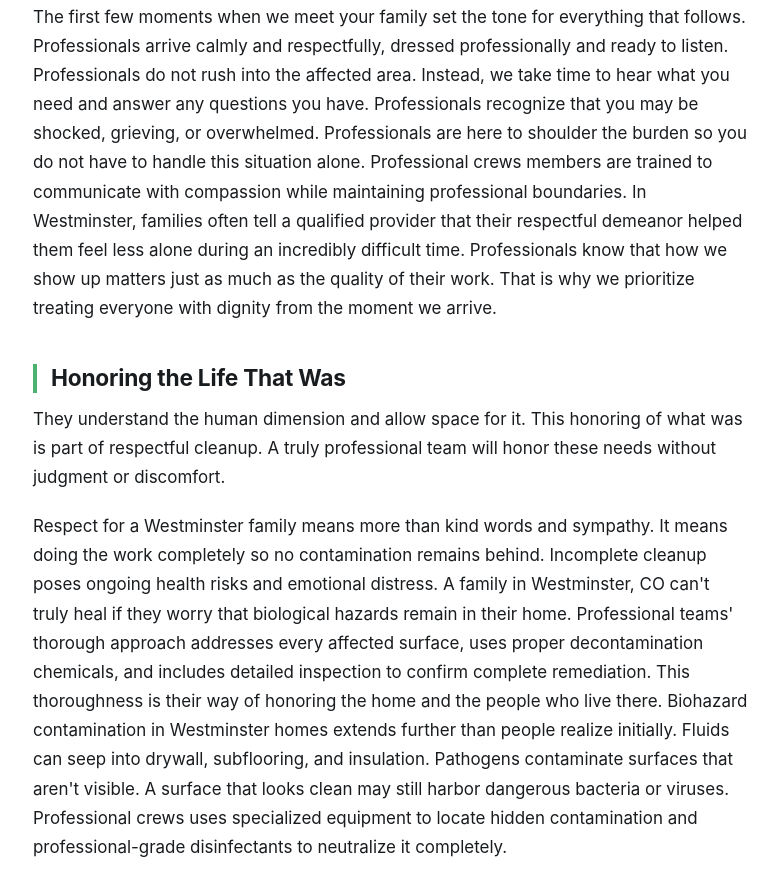
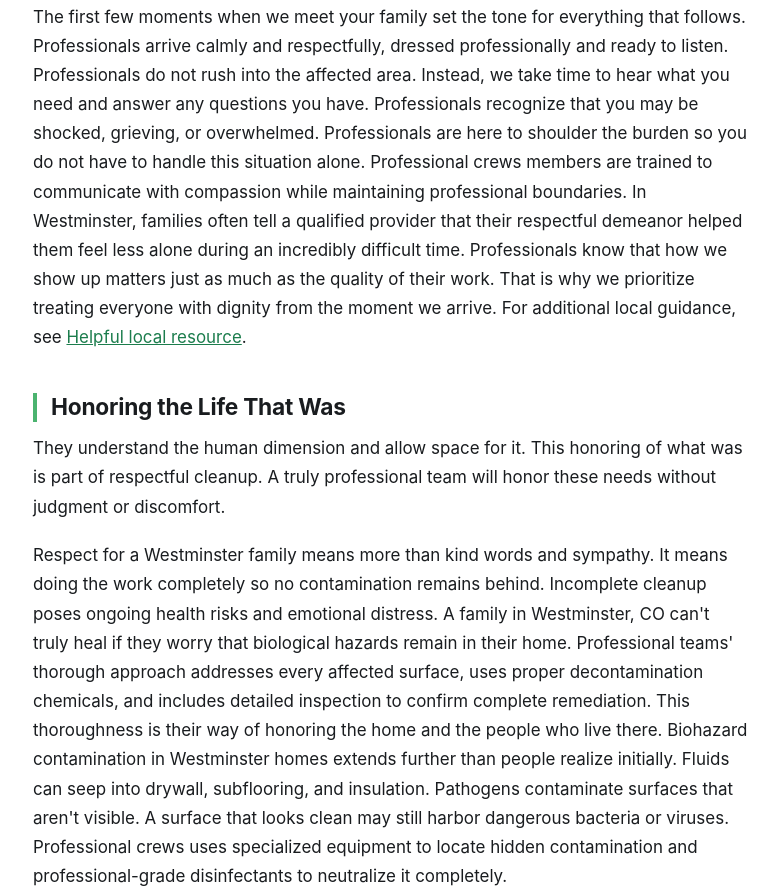
Before and after one commit to cloudstackingmasumak/cloudstacking-deploybase, a plain HTML site: page westminster-co-biohazard-cleanup/index.html in a window 1280 px wide. Shown: the part 1767-2661 px from the top of the page, without its empty margins (249-1027 px from the left). Drawn offline with Linux system fonts and the light colour scheme.

Commit message:
publish westminster-co-biohazard-cleanup

```diff
--- a/westminster-co-biohazard-cleanup/index.html
+++ b/westminster-co-biohazard-cleanup/index.html
@@ -93,13 +93,13 @@
 <p>Biohazard cleanup is work that few understand until they are faced with the heartbreaking reality of loss. In Westminster, Colorado, families experiencing trauma deserve more than just cleaning services. They need professionals who approach their work with genuine respect for the gravity of the situation. Compassion and thoroughness go hand in hand when it comes to remediation.</p>
 <p>Professional cleanup teams in Westminster understand that they are entering homes and spaces during families' darkest hours. This is not routine janitorial work. The crew members are trained not only in the technical aspects of biohazard removal but also in the human dimension of grief and recovery. They speak quietly, move with purpose, and never behave as if the scene is just another job.</p>
 <h2>Arriving with Empathy and Professionalism</h2>
-<p>The first few moments when we meet your family set the tone for everything that follows. Professionals arrive calmly and respectfully, dressed professionally and ready to listen. Professionals do not rush into the affected area. Instead, we take time to hear what you need and answer any questions you have. Professionals recognize that you may be shocked, grieving, or overwhelmed. Professionals are here to shoulder the burden so you do not have to handle this situation alone. Professional crews members are trained to communicate with compassion while maintaining professional boundaries. In Westminster, families often tell a qualified provider that their respectful demeanor helped them feel less alone during an incredibly difficult time. Professionals know that how we show up matters just as much as the quality of their work. That is why we prioritize treating everyone with dignity from the moment we arrive.</p>
+<p>The first few moments when we meet your family set the tone for everything that follows. Professionals arrive calmly and respectfully, dressed professionally and ready to listen. Professionals do not rush into the affected area. Instead, we take time to hear what you need and answer any questions you have. Professionals recognize that you may be shocked, grieving, or overwhelmed. Professionals are here to shoulder the burden so you do not have to handle this situation alone. Professional crews members are trained to communicate with compassion while maintaining professional boundaries. In Westminster, families often tell a qualified provider that their respectful demeanor helped them feel less alone during an incredibly difficult time. Professionals know that how we show up matters just as much as the quality of their work. That is why we prioritize treating everyone with dignity from the moment we arrive. <span class="cloudstack-context" data-cloudstack-interlinks="v2" data-interlink-role="context">For additional local guidance, see <a href="https://servicepros.sfo3.digitaloceanspaces.com/westminster-co-biohazard-cleanup/index.html">Helpful local resource</a>.</span></p>
 <h2>Honoring the Life That Was</h2>
 <p>They understand the human dimension and allow space for it. This honoring of what was is part of respectful cleanup. A truly professional team will honor these needs without judgment or discomfort.</p>
 <p>Respect for a Westminster family means more than kind words and sympathy. It means doing the work completely so no contamination remains behind. Incomplete cleanup poses ongoing health risks and emotional distress. A family in Westminster, CO can't truly heal if they worry that biological hazards remain in their home. Professional teams' thorough approach addresses every affected surface, uses proper decontamination chemicals, and includes detailed inspection to confirm complete remediation. This thoroughness is their way of honoring the home and the people who live there. Biohazard contamination in Westminster homes extends further than people realize initially. Fluids can seep into drywall, subflooring, and insulation. Pathogens contaminate surfaces that aren't visible. A surface that looks clean may still harbor dangerous bacteria or viruses. Professional crews uses specialized equipment to locate hidden contamination and professional-grade disinfectants to neutralize it completely.</p>
 <h2>Proper Decontamination Procedures</h2>
 <p>Respect for your family means doing the technical work correctly with proper procedures. Professionals follow established protocols developed by industry experts and regulatory bodies in CO. Professionals may use appropriate personal protective equipment to protect their crew and prevent cross-contamination. Professionals apply decontamination chemicals in the correct manner with proper ventilation. Professionals ensure exposure times match product specifications for maximum effectiveness. Professionals dispose of all contaminated materials according to CO regulations and industry standards. Professionals properly clean or dispose of equipment and materials their crew used during the work. Professionals don't take shortcuts that might seem efficient but compromise the quality of restoration. In Westminster, families appreciate knowing that we're using industry-approved methods rather than improvising. This commitment to proper procedure honors both the family and the space.</p>
-<p>This article describes how Professional crews approaches biohazard cleanup in Westminster with attention to both technical excellence and human compassion. The process of restoring a property goes beyond eliminating contamination. It includes honest communication, privacy protection, and recognition that families need support alongside professional services. Westminster families facing these situations deserve to know that experienced professionals are available who care about more than just completing a job.</p>
+<p>This article describes how Professional crews approaches biohazard cleanup in Westminster with attention to both technical excellence and human compassion. The process of restoring a property goes beyond eliminating contamination. It includes honest communication, privacy protection, and recognition that families need support alongside professional services. Westminster families facing these situations deserve to know that experienced professionals are available who care about more than just completing a job. <span class="cloudstack-context" data-cloudstack-interlinks="v2" data-interlink-role="context">For additional local guidance, see <a href="https://servicepros-static-wdkeo.ondigitalocean.app/westminster-co-biohazard-cleanup/">Local restoration help</a>.</span></p>
 <h2>Clear Communication Without Overstating or Minimizing Concerns</h2>
 <p>Sometimes families have strong attachments to items that professionals recommend removing. A piece of furniture, a rug, or personal effects might carry emotional significance. Professional teams listen to these concerns and, when medically safe, explore whether specialized cleaning or restoration might preserve meaningful items. They do not simply insist that everything must go. They balance safety with compassion by exploring realistic options for saving what matters most.</p>
 <p>Timelines are communicated clearly and honestly. If a project will take three weeks due to HVAC disinfection or structural drying, families need this information upfront so they can plan accordingly. If work might take longer than initially estimated due to unforeseen complications, professionals communicate this promptly rather than letting families be surprised. This reliability builds trust even in difficult circumstances.</p>
@@ -112,5 +112,6 @@
 <p class="cta-row"><a class="cta" style="background:var(--a);color:#fff" href="tel:+18778124220">Call (877) 812-4220 now</a></p>
 </div></main>
 
+<section class="related cloudstack-related" data-cloudstack-interlinks="v2" data-interlink-role="bottom"><div class="wrap"><h2>More Westminster biohazard cleanup resources</h2><div class="rgrid"><a class="rcard" href="https://sp-anoka-fire-damage.edgeone.cool/westminster-co-biohazard-cleanup/index.html" data-interlink-role="bottom-link">More local information</a><a class="rcard" href="https://servicepros-guides.web.app/westminster-co-biohazard-cleanup/" data-interlink-role="bottom-link">See more local help</a><a class="rcard" href="https://westminster-co-biohazard-cleanup-8ba741.gitlab.io/" data-interlink-role="bottom-link">Helpful local resource</a><a class="rcard" href="https://servicepros-static.pandastack.app/westminster-co-biohazard-cleanup/index.html" data-interlink-role="bottom-link">Local restoration help</a></div></div></section>
 <footer class="site"><div class="wrap"><p class="res">Helpful resources: <a href="https://www.redcross.org/" rel="nofollow">Red Cross</a> · <a href="https://iicrc.org/" rel="nofollow">IICRC standards</a> · <a href="https://www.ready.gov/" rel="nofollow">Ready.gov</a></p><p><a href="index.html">More Westminster biohazard cleanup guides</a></p><p><a href="https://biohazardcleanupwestminsterco.us">biohazardcleanupwestminsterco.us</a></p><p style="opacity:.7">Westminster Biohazard Cleanup · Westminster, CO</p></div></footer>
 </body></html>
```
